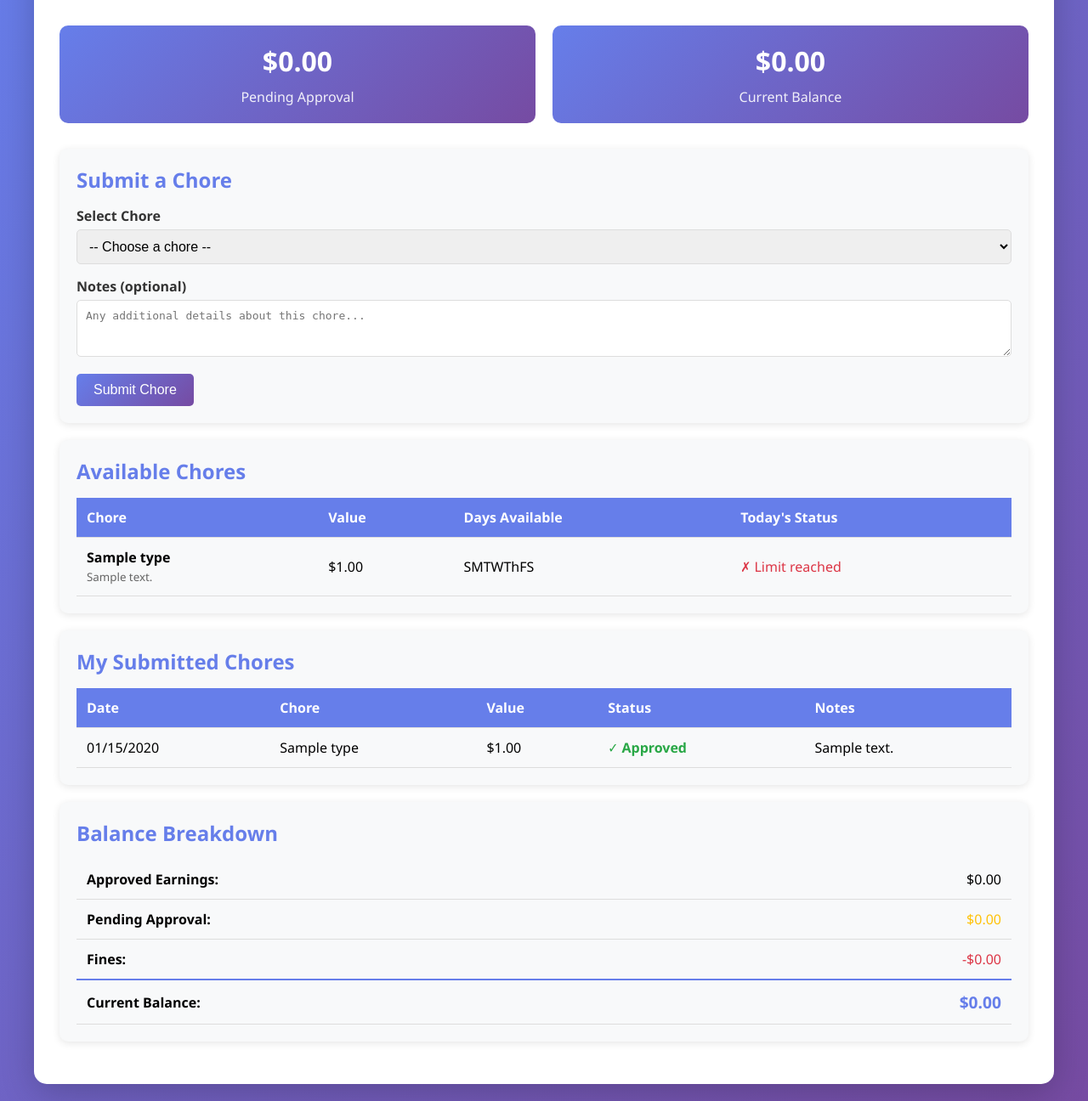
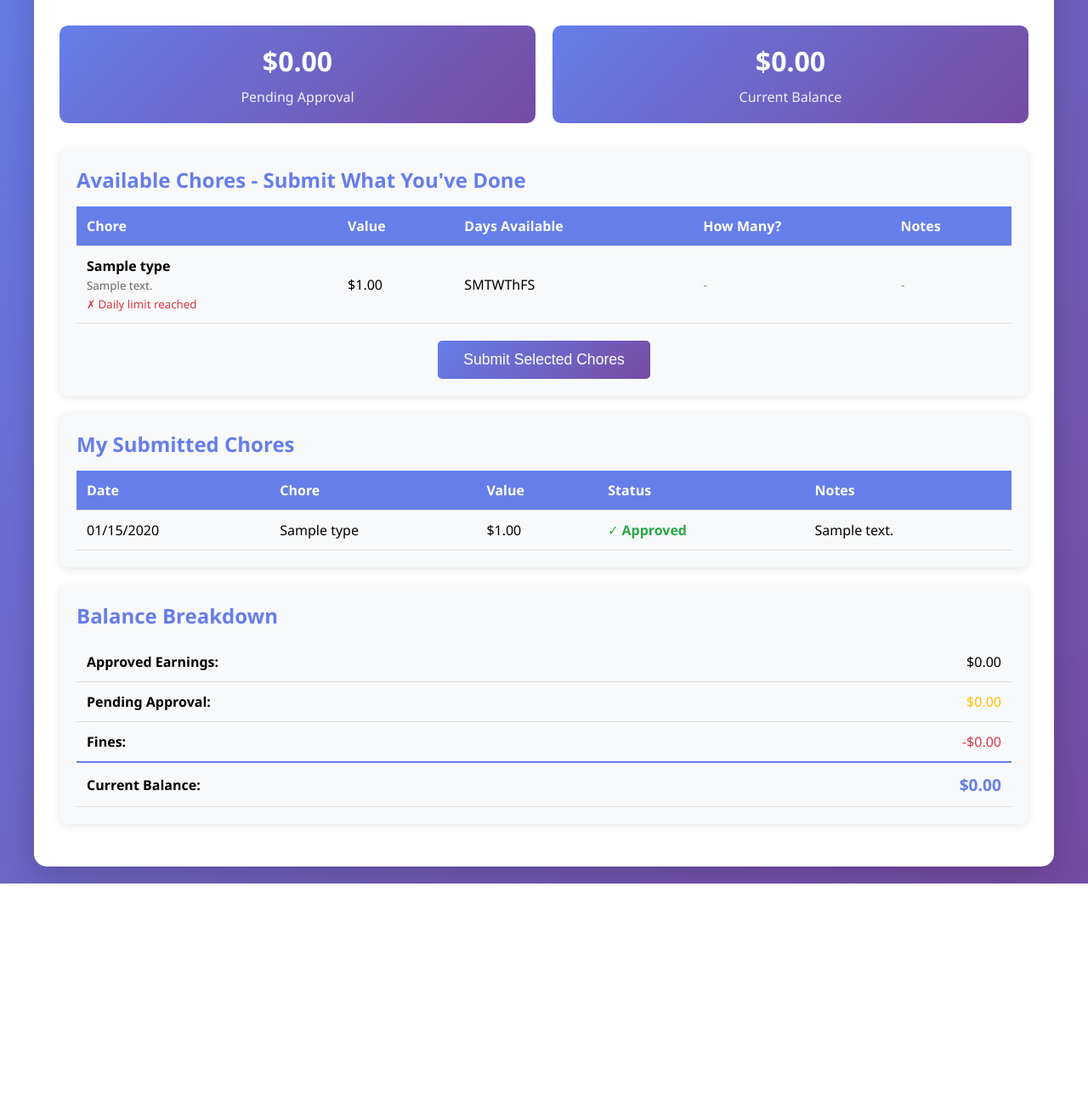
Before and after one commit to AlexLemna/AJ-banking-app, a Flask app: template templates/child_dashboard.html in a window 1280 px wide. Shown: the part 123-1419 px from the top of the page at 85% size. After the commit the page ends 1163 px from the top, so only its background shows below. Run offline with Flask 3, Linux system fonts and the light colour scheme; the template is opened without the code that fills it: values that come from a table or form of the project are taken from there, others are empty; tables that the repository leaves empty hold one stand-in row (values such as "Sample post").

Commit message:
combine "Chores Available" and "Submit a Chore" child UI

```diff
--- a/main.py
+++ b/main.py
@@ -541,47 +541,57 @@ def child_dashboard():
 
 
 # ----------------------------------------------------------------------------
-# SUBMIT CHORE - Handle when a child submits a completed chore
+# SUBMIT CHORE - Handle when a child submits completed chores
 # ----------------------------------------------------------------------------
 @app.route("/child/submit_chore", methods=["POST"])
 @login_required
 @child_required
 def submit_chore():
-    # This route only handles POST requests (form submissions)
-    # It's called when a child clicks "Submit Chore" on their dashboard
-
-    # Get the form data
-    # chore_type_id tells us which type of chore they did
-    chore_type_id = request.form.get("chore_type_id")
-    # notes is optional text they can add
-    notes = request.form.get("notes", "")  # Default to empty string if not provided
-
-    # Validation: Make sure they selected a chore
-    if not chore_type_id:
-        flash("Please select a chore")
-        return redirect(url_for("child_dashboard"))
-
-    # Look up the chore type in the database
-    # .get_or_404() either returns the ChoreType or shows a 404 error if not found
-    chore_type = ChoreType.query.get_or_404(chore_type_id)
-
-    # Make sure the chore is still active (not disabled by parent)
-    if not chore_type.active:
-        flash("This chore is no longer available")
-        return redirect(url_for("child_dashboard"))
-
-    # ---- Check if they've already hit the daily limit ----
+    # This route handles POST requests from the integrated chore submission form
+    # It can process multiple chores submitted at once
 
     # Get today's date and convert weekday format
     today = date.today()
     today_weekday = today.weekday()  # Python: Monday=0
     db_weekday = (today_weekday + 1) % 7  # DB: Sunday=0
 
-    # Get the limit for this chore on this day of the week
-    limit = chore_type.get_limit_for_day(db_weekday)
+    # Get all active chore types
+    chore_types = ChoreType.query.filter_by(active=True).all()
 
-    # Only check limit if it's not 0 (0 means unlimited)
-    if limit > 0:
+    # Track successful submissions
+    submitted_chores = []
+    errors = []
+
+    # Process each chore type
+    for chore_type in chore_types:
+        # Get the count field for this chore (either checkbox or number input)
+        count_field = f"chore_{chore_type.id}_count"
+        count_value = request.form.get(count_field)
+
+        # Skip if no count provided or count is 0
+        if not count_value:
+            continue
+
+        # Handle checkbox (value is "1" string) or number input
+        try:
+            if count_value == "on":  # Checkbox checked
+                count = 1
+            else:
+                count = int(count_value)
+        except ValueError:
+            continue
+
+        # Skip if count is 0 or negative
+        if count <= 0:
+            continue
+
+        # Get the notes for this chore
+        notes_field = f"chore_{chore_type.id}_notes"
+        notes = request.form.get(notes_field, "").strip()
+
+        # ---- Check daily limit for this chore type ----
+        limit = chore_type.get_limit_for_day(db_weekday)
+
         # Count how many times they've already submitted this chore today
         today_submissions = ChoreSubmission.query.filter(
             ChoreSubmission.user_id == current_user.id,
@@ -589,34 +599,48 @@ def submit_chore():
             func.date(ChoreSubmission.date_submitted) == today,
         ).count()
 
-        # If they've already hit the limit, reject the submission
-        if today_submissions >= limit:
+        # Calculate how many more can be submitted
+        if limit > 0:
+            remaining = limit - today_submissions
+            if count > remaining:
+                if remaining > 0:
+                    errors.append(
+                        f"{chore_type.name}: Only {remaining} more allowed today (tried to submit {count})"
+                    )
+                else:
+                    errors.append(f"{chore_type.name}: Daily limit already reached")
+                continue
+
+        # ---- Create submissions for each count ----
+        for i in range(count):
+            submission = ChoreSubmission(
+                user_id=current_user.id,
+                chore_type_id=chore_type.id,
+                notes=notes if notes else None,
+            )
+            db.session.add(submission)
+            submitted_chores.append(chore_type.name)
+
+    # Save all submissions to database
+    if submitted_chores:
+        db.session.commit()
+        if len(submitted_chores) == 1:
             flash(
-                f'You have already submitted the maximum number of "{chore_type.name}" chores for today.'
+                f'Chore "{submitted_chores[0]}" submitted! Waiting for parent approval.'
             )
-            return redirect(url_for("child_dashboard"))
+        else:
+            flash(
+                f"{len(submitted_chores)} chore(s) submitted! Waiting for parent approval."
+            )
 
-    # ---- All checks passed, create the submission ----
+    # Show any errors
+    for error in errors:
+        flash(error, "error")
 
-    # Create a new ChoreSubmission object
-    # The __init__ method we defined accepts keyword arguments
-    submission = ChoreSubmission(
-        user_id=current_user.id,  # Who submitted it
-        chore_type_id=chore_type.id,  # What chore type
-        notes=notes,  # Optional notes
-        # status defaults to 'pending'
-        # date_submitted defaults to now
-    )
+    # If nothing was submitted and no errors, show a message
+    if not submitted_chores and not errors:
+        flash("Please select at least one chore to submit.")
 
-    # Add it to the database session (like staging a commit in git)
-    db.session.add(submission)
-
-    # Commit the transaction (actually save to database)
-    # This is when the data is permanently written to the database file
-    db.session.commit()
-
-    # Show success message and redirect back to dashboard
-    flash(f'Chore "{chore_type.name}" submitted! Waiting for parent approval.')
     return redirect(url_for("child_dashboard"))
 
 
@@ -655,7 +679,7 @@ def parent_dashboard():
             user_id=child.id,  # Only this child's submissions
             status="pending",  # Only ones waiting for approval
         )
-        .order_by(ChoreSubmission.date_submitted.desc())
+        .order_by(ChoreSubmission.date_submitted.desc())  # type: ignore[attr-defined]
         .all()
     )  # type: ignore[attr-defined]  # Newest first
 
@@ -664,7 +688,7 @@ def parent_dashboard():
     # .limit(20) restricts the query to only return 20 rows
     approved_submissions = (
         ChoreSubmission.query.filter_by(user_id=child.id, status="approved")
-        .order_by(ChoreSubmission.date_approved.desc())
+        .order_by(ChoreSubmission.date_approved.desc())  # type: ignore[attr-defined]
         .limit(20)
         .all()
     )  # type: ignore[attr-defined]
@@ -690,7 +714,11 @@ def parent_dashboard():
     # ---- Get all transactions for history ----
     # This includes chores, fines, and payments
     # Sorted by date, newest first
-    transactions = Transaction.query.filter_by(user_id=child.id).order_by(Transaction.date.desc()).all()  # type: ignore[attr-defined]
+    transactions = (
+        Transaction.query.filter_by(user_id=child.id)
+        .order_by(Transaction.date.desc()) # type: ignore[attr-defined]
+        .all()
+    )
 
     # ---- Calculate current balance ----
     # Balance = money earned - fines - payments already made
--- a/templates/child_dashboard.html
+++ b/templates/child_dashboard.html
@@ -17,48 +17,17 @@
 </div>
 
 <div class="card">
-    <h2>Submit a Chore</h2>
+    <h2>Available Chores - Submit What You've Done</h2>
     {% if chore_types %}
     <form method="POST" action="{{ url_for('submit_chore') }}">
-        <div class="form-group">
-            <label for="chore_type_id">Select Chore</label>
-            <select id="chore_type_id" name="chore_type_id" required
-                style="width: 100%; padding: 10px; border: 1px solid #ddd; border-radius: 5px; font-size: 1em;">
-                <option value="">-- Choose a chore --</option>
-                {% for chore_type in chore_types %}
-                {% set avail = chore_availability[chore_type.id] %}
-                <option value="{{ chore_type.id }}" {% if not avail.can_submit %}disabled{% endif %}>
-                    {{ chore_type.name }} - ${{ "%.2f"|format(chore_type.value) }}
-                    {% if not avail.can_submit %} (Daily limit reached){% elif avail.remaining is not none %} ({{
-                    avail.remaining }} left today){% endif %}
-                </option>
-                {% endfor %}
-            </select>
-        </div>
-
-        <div class="form-group">
-            <label for="notes">Notes (optional)</label>
-            <textarea id="notes" name="notes" rows="3" placeholder="Any additional details about this chore..."
-                style="width: 100%; padding: 10px; border: 1px solid #ddd; border-radius: 5px; font-size: 1em;"></textarea>
-        </div>
-
-        <button type="submit" class="btn btn-primary">Submit Chore</button>
-    </form>
-    {% else %}
-    <p>No chores available. Ask your parent to add some chore types!</p>
-    {% endif %}
-</div>
-
-<div class="card">
-    <h2>Available Chores</h2>
-    {% if chore_types %}
         <table>
             <thead>
                 <tr>
                     <th>Chore</th>
                     <th>Value</th>
                     <th>Days Available</th>
-                <th>Today's Status</th>
+                    <th>How Many?</th>
+                    <th>Notes</th>
                 </tr>
             </thead>
             <tbody>
@@ -68,25 +37,50 @@
                     <td>
                         <strong>{{ chore_type.name }}</strong><br>
                         <small style="color: #666;">{{ chore_type.description }}</small>
+                        {% if not avail.can_submit %}
+                        <br><small style="color: #dc3545;">✗ Daily limit reached</small>
+                        {% elif avail.remaining is not none %}
+                        <br><small style="color: #28a745;">{{ avail.remaining }} left today</small>
+                        {% else %}
+                        <br><small style="color: #28a745;">✓ Available</small>
+                        {% endif %}
                     </td>
                     <td>${{ "%.2f"|format(chore_type.value) }}</td>
                     <td>{{ chore_type.get_day_abbreviations() }}</td>
                     <td>
                         {% if avail.can_submit %}
-                    <span style="color: #28a745;">✓ Available</span>
-                    {% if avail.remaining is not none %}
-                    <br><small>({{ avail.remaining }} left)</small>
+                        {% if avail.remaining == 1 or avail.limit == 1 %}
+                        <input type="checkbox" name="chore_{{ chore_type.id }}_count" value="1"
+                            style="width: 20px; height: 20px; cursor: pointer;">
+                        {% else %}
+                        <input type="number" name="chore_{{ chore_type.id }}_count" min="0"
+                            max="{{ avail.remaining if avail.remaining is not none else 99 }}" value="0"
+                            style="width: 60px; padding: 5px; text-align: center;">
                         {% endif %}
                         {% else %}
-                    <span style="color: #dc3545;">✗ Limit reached</span>
+                        <span style="color: #999;">-</span>
+                        {% endif %}
+                    </td>
+                    <td>
+                        {% if avail.can_submit %}
+                        <textarea name="chore_{{ chore_type.id }}_notes" rows="2" placeholder="Optional notes..."
+                            style="width: 100%; padding: 5px; border: 1px solid #ddd; border-radius: 3px; font-size: 0.9em;"></textarea>
+                        {% else %}
+                        <span style="color: #999;">-</span>
                         {% endif %}
                     </td>
                 </tr>
                 {% endfor %}
             </tbody>
         </table>
+        <div style="margin-top: 20px; text-align: center;">
+            <button type="submit" class="btn btn-primary" style="font-size: 1.1em; padding: 12px 30px;">
+                Submit Selected Chores
+            </button>
+        </div>
+    </form>
     {% else %}
-    <p>No chores available yet.</p>
+    <p>No chores available. Ask your parent to add some chore types!</p>
     {% endif %}
 </div>
 
```
Lines whose indentation alone changed are shown as unchanged.
